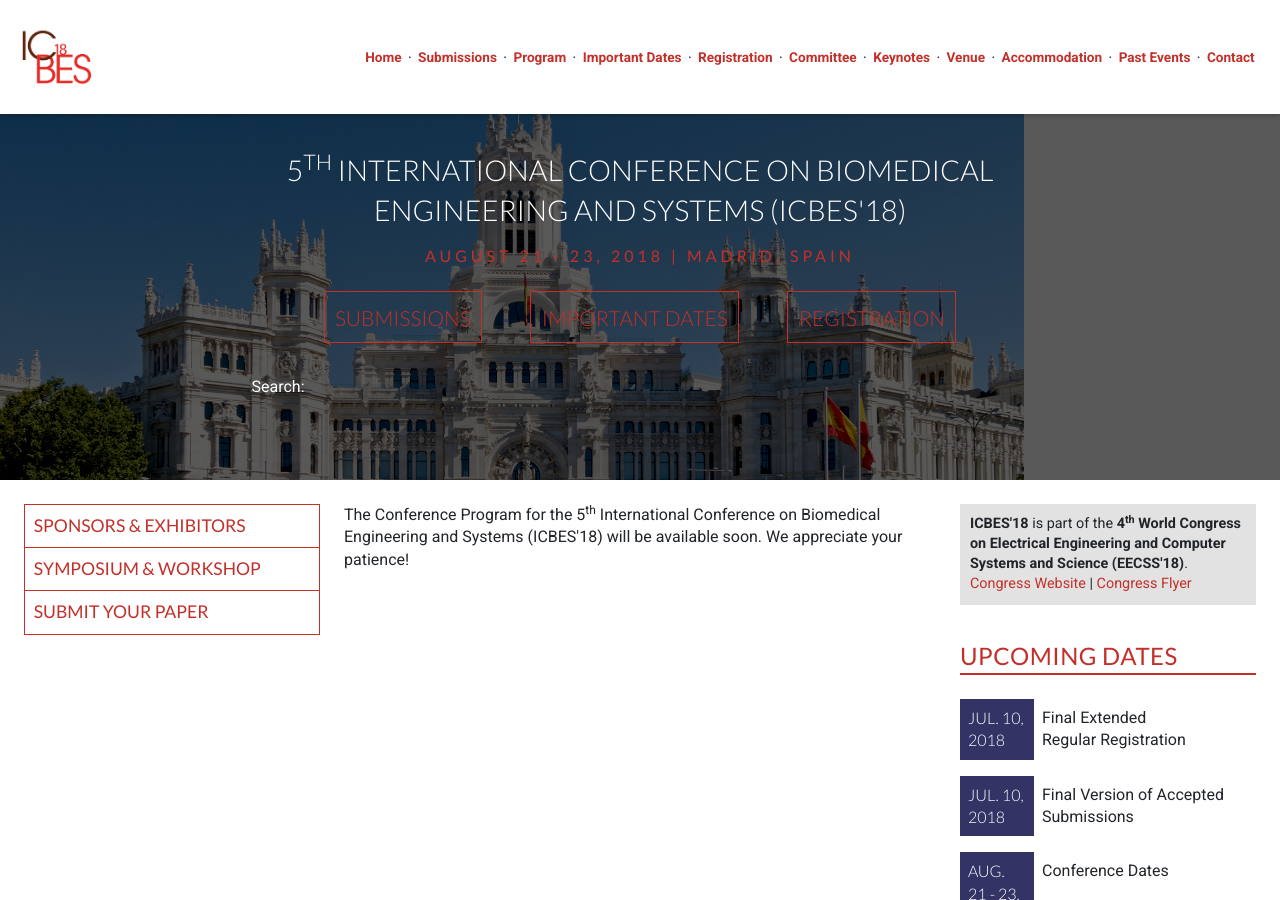
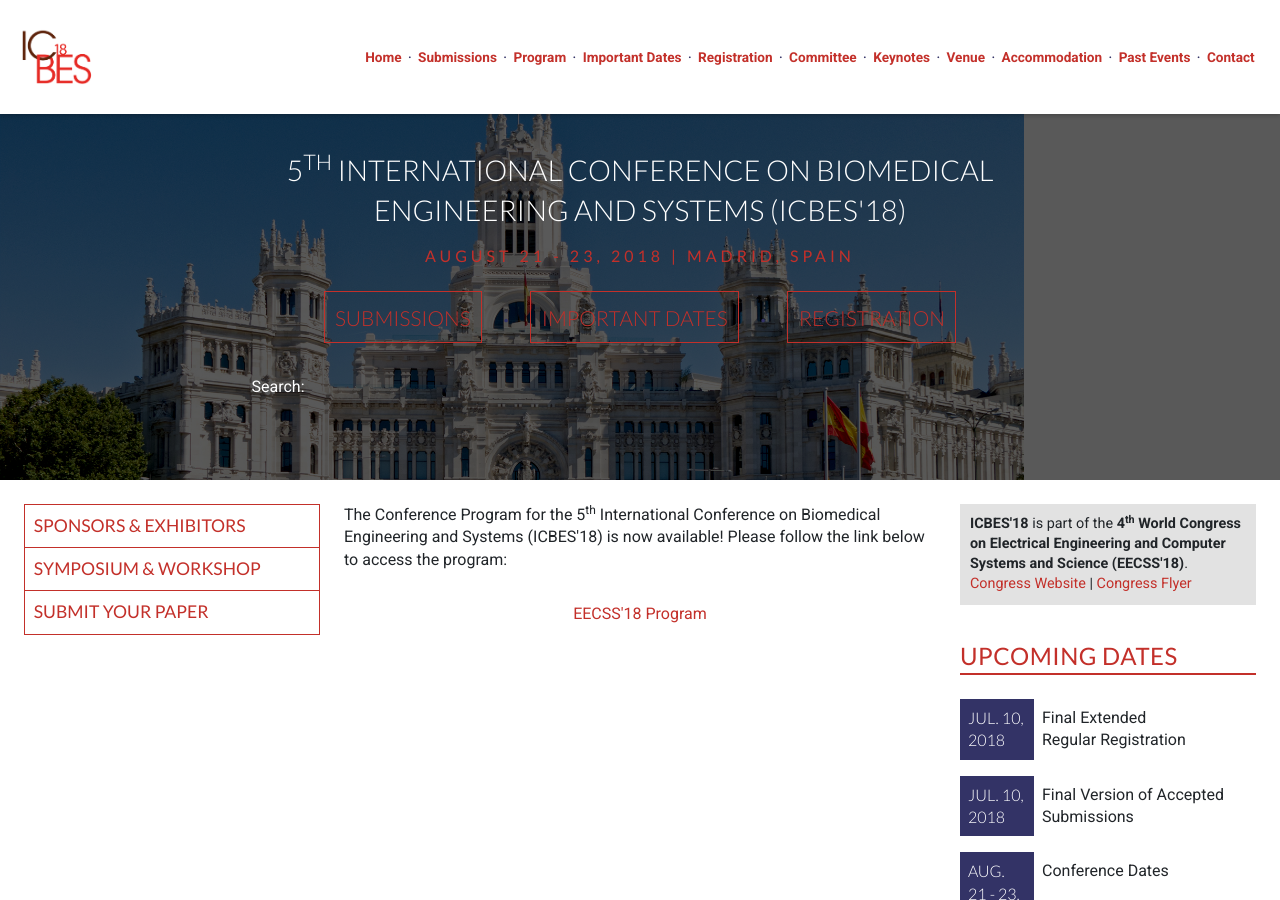
Before and after one commit to intaset/icbes, a Jekyll site: the page built from program.html, in a window 1280 px wide and 900 px high. Built offline with Jekyll 4.4.1, drawn with Linux system fonts in a browser that asks for light colours; nearby versions of some CDN libraries; Markdown is read by kramdown in place of the engine named in the settings; comment, search, counter and statistics services are not loaded.

Commit message:
added pre program

```diff
--- a/program.html
+++ b/program.html
@@ -7,10 +7,10 @@
 
 <div class="unit unit-s-1 unit-m-1-4-1 unit-l-1-4-1">
   <div class="unit-spacer content">
-    <p class="body">The Conference Program for the 5<sup>th</sup> International Conference on Biomedical Engineering and Systems (ICBES'18) will be available soon. We appreciate your patience!</p>
+    <!-- <p class="body">The Conference Program for the 5<sup>th</sup> International Conference on Biomedical Engineering and Systems (ICBES'18) will be available soon. We appreciate your patience!</p> -->
 
-    <!-- <p class="body">The Conference Program for the 5<sup>th</sup> International Conference on Biomedical Engineering and Systems (ICBES'18) is now available! Please follow the link below to access the program:</p>
+    <p class="body">The Conference Program for the 5<sup>th</sup> International Conference on Biomedical Engineering and Systems (ICBES'18) is now available! Please follow the link below to access the program:</p>
 
-    <p align="center"><a href="../EECSS17_Program.pdf" class="body-link">EECSS17 Program</a></p> -->
+    <p align="center"><a href="../EECSS_PreliminaryProgram.pdf" class="body-link">EECSS'18 Program</a></p>
   </div>
   </div>
```
Also changed, not shown: 1 other file.
